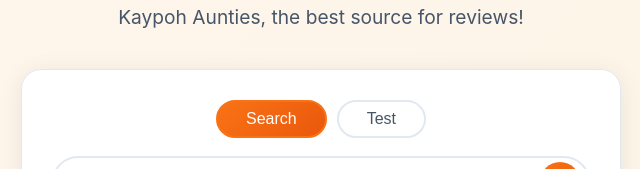
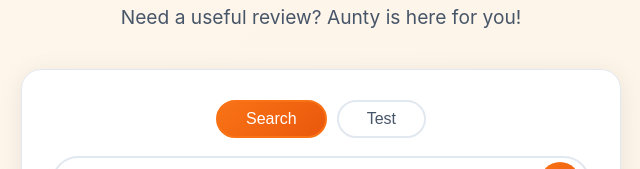
Before and after one commit to louistaii/kaypoh-aunty, a website: page public/index.html in a window 1280 px wide. Both pictures are taken after typing "Sample" into the empty fields and a click on the button "Search". Shown: the part 538-707 px from the top of the page, 319-959 px from the left. Drawn offline with Linux system fonts and the light colour scheme.

Commit message:
Label change

```diff
--- a/public/index.html
+++ b/public/index.html
@@ -15,7 +15,7 @@
     <div class="container" id="mainContainer">
         <div class="header">
             <img src="./media/logo.png" alt="Kaypoh Aunty Logo" class="logo-img">
-            <p id="headerTagline">Kaypoh Aunties, the best source for reviews!</p>
+            <p id="headerTagline">Need a useful review? Aunty is here for you!</p>
         </div>
 
         <div class="search-section" id="searchSection">
@@ -107,10 +107,10 @@
         const headerTagline = document.getElementById('headerTagline');
         if (tabSearch && tabTest && headerTagline) {
             tabSearch.addEventListener('click', function() {
-                headerTagline.textContent = "Kaypoh Aunties, the best source for reviews!";
+                headerTagline.textContent = "Need a useful review? Aunty is here for you!";
             });
             tabTest.addEventListener('click', function() {
-                headerTagline.textContent = "Don't believe Auntie? Come test me lah!";
+                headerTagline.textContent = "Test my skills with your custom reviews!";
             });
         }
 
```
